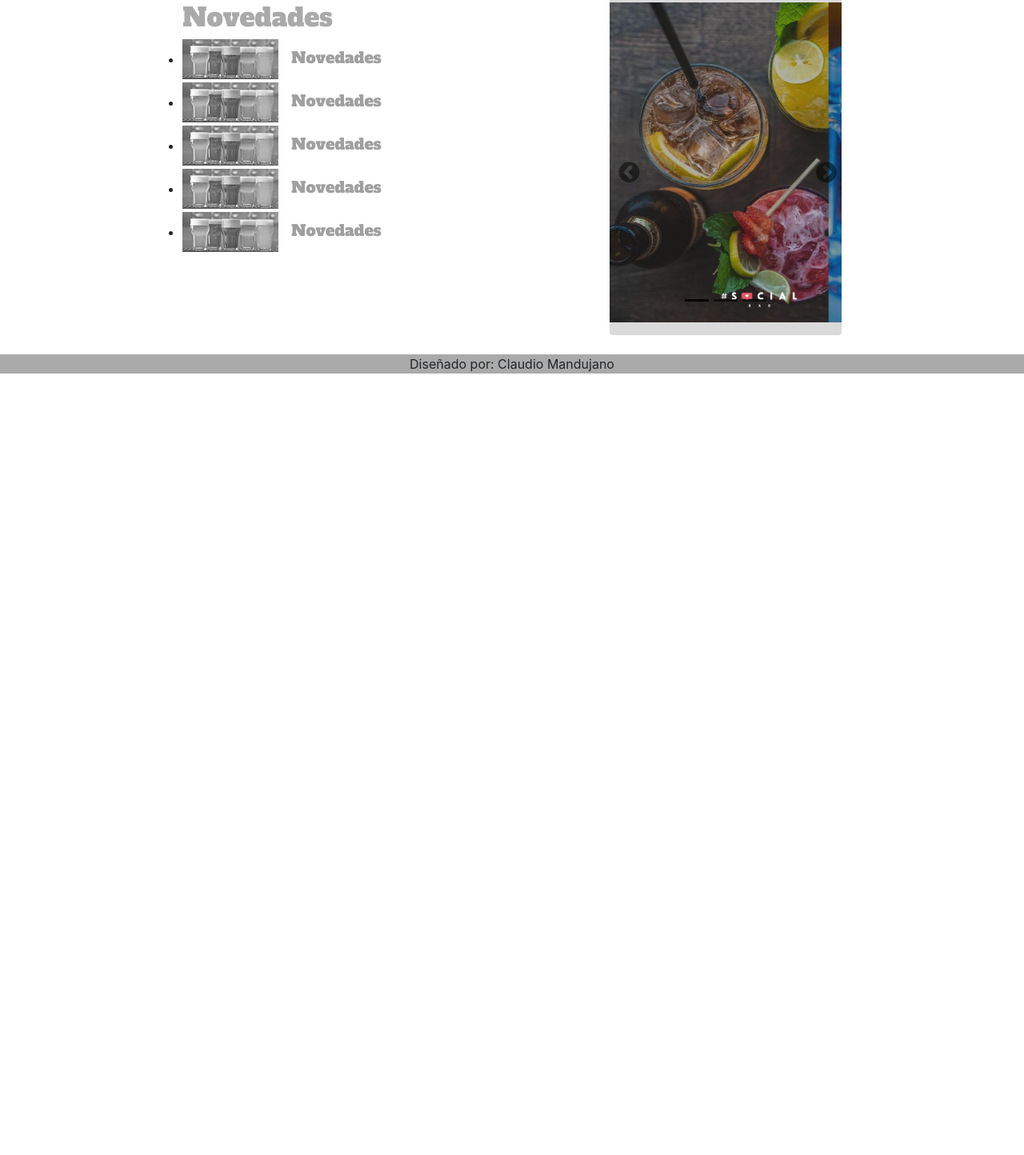
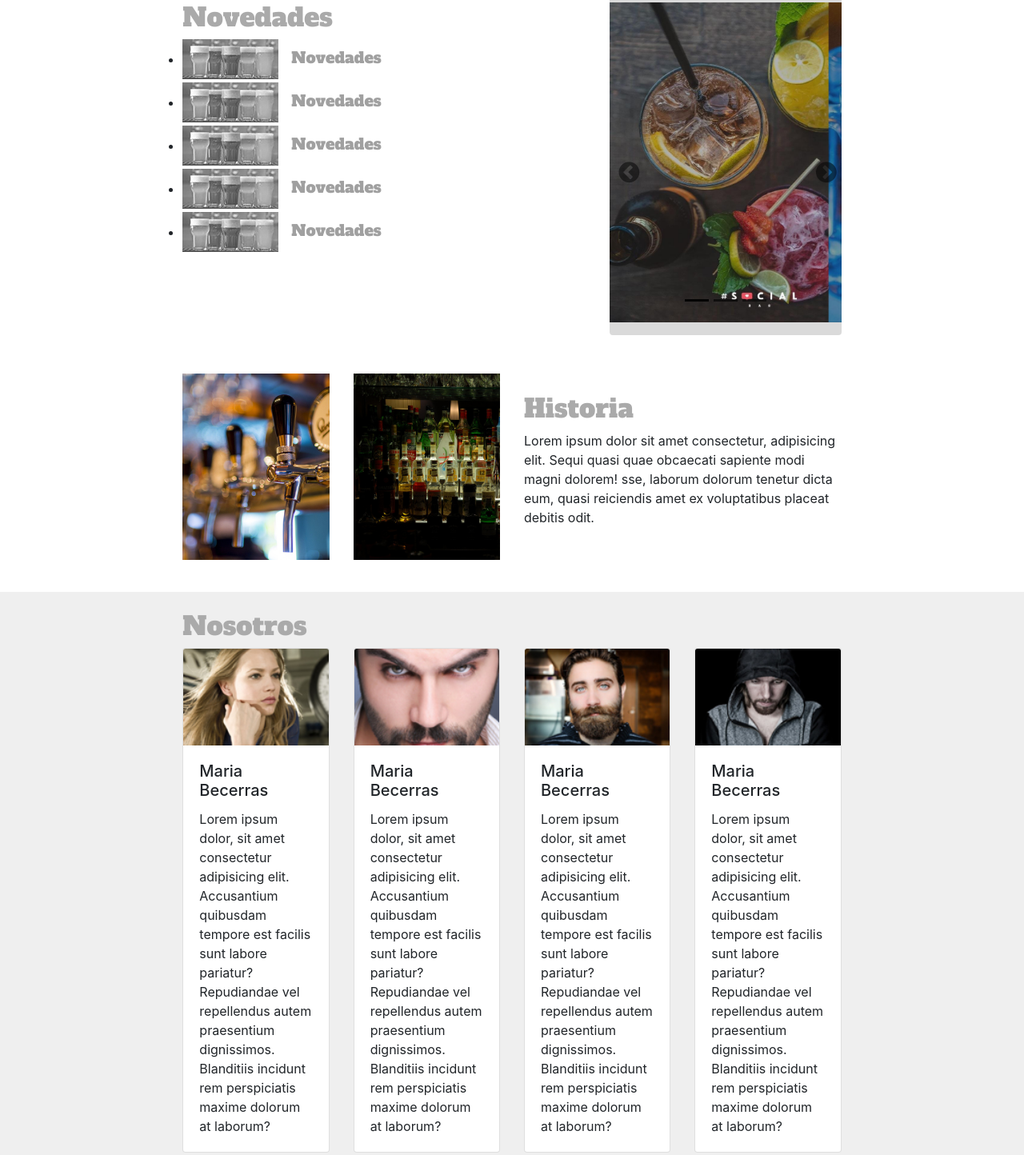
Before and after one commit to ClaudioMandujano/SocialBar, a plain HTML site: page index.html in a window 1280 px wide. Shown: the part 637-2081 px from the top of the page at 80% size. Before the commit the page ends 1120 px from the top, so only its background shows below. Drawn offline with nearby package versions, Linux system fonts and the light colour scheme.

Commit message:
Seccion nosotros

```diff
--- a/css/estilos.css
+++ b/css/estilos.css
@@ -82,3 +82,7 @@ font-family: 'Alfa Slab One', cursive;
 .carousel-indicators li {
     background-color: #000;
 }
+
+.staff {
+    background: #efefef;
+}
--- a/index.html
+++ b/index.html
@@ -122,6 +122,72 @@
     </div> <!-- cierre testimonios-->
     </div> <!-- cierre novedades-->
 
+    <div id="historia" class="row align-items-center py-4">
+      <div class="col-lg-2 col-md-3 offset-lg-2 d-none d-sm-block">
+          <img src="img/historia_1.jpg" alt="historia 1" class="img-fluid" >
+      </div>
+      <div class="col-lg-2 col-md-3 d-none d-sm-block">
+        <img src="img/historia_2.jpg" alt="historia 2" class="img-fluid" >
+      </div>
+      <div class="col-12 d-sm-none">
+        <img src="#" alt="historia 2" class="img-fluid" >
+      </div>
+      <div class="col-lg-4 col-md-6o mt-4 mt-sm-0">
+        <h2>Historia</h2>
+        <p>Lorem ipsum dolor sit amet consectetur, adipisicing elit. Sequi quasi quae obcaecati sapiente modi magni dolorem!
+          sse, laborum dolorum tenetur dicta eum, quasi reiciendis amet ex voluptatibus placeat debitis odit.</p>
+      </div>
+
+    </div>
+
+    <div id="nosotros" class="row align-items-stretch my-3 staff py-4">
+        <div class="col-lg-8 offset-lg-2">
+            <h2>Nosotros</h2>
+             <div class="card-deck">
+                <div class="card">
+                    <img src="img/nosotros01.jpg" class="card-img-top" alt="...">
+                    <div class="card-body">
+                        <h5 class="card-title">Maria Becerras</h5>
+                        <p class="card-text">Lorem ipsum dolor, sit amet consectetur adipisicing elit. Accusantium quibusdam tempore est facilis sunt labore pariatur?
+                          Repudiandae vel repellendus autem praesentium dignissimos. Blanditiis incidunt rem perspiciatis maxime dolorum at laborum?</p>
+                    </div>
+                </div>
+                <div class="card">
+                  <img src="img/nosotros02.jpg" class="card-img-top" alt="...">
+                  <div class="card-body">
+                      <h5 class="card-title">Maria Becerras</h5>
+                      <p class="card-text">Lorem ipsum dolor, sit amet consectetur adipisicing elit. Accusantium quibusdam tempore est facilis sunt labore pariatur?
+                        Repudiandae vel repellendus autem praesentium dignissimos. Blanditiis incidunt rem perspiciatis maxime dolorum at laborum?</p>
+                  </div>
+              </div>
+              <div class="card">
+                <img src="img/nosotros03.jpg" class="card-img-top" alt="...">
+                <div class="card-body">
+                    <h5 class="card-title">Maria Becerras</h5>
+                    <p class="card-text">Lorem ipsum dolor, sit amet consectetur adipisicing elit. Accusantium quibusdam tempore est facilis sunt labore pariatur?
+                      Repudiandae vel repellendus autem praesentium dignissimos. Blanditiis incidunt rem perspiciatis maxime dolorum at laborum?</p>
+                </div>
+            </div>
+            <div class="card">
+              <img src="img/nosotros04.jpg" class="card-img-top" alt="...">
+              <div class="card-body">
+                  <h5 class="card-title">Maria Becerras</h5>
+                  <p class="card-text">Lorem ipsum dolor, sit amet consectetur adipisicing elit. Accusantium quibusdam tempore est facilis sunt labore pariatur?
+                    Repudiandae vel repellendus autem praesentium dignissimos. Blanditiis incidunt rem perspiciatis maxime dolorum at laborum?</p>
+              </div>
+          </div>
+             </div>
+        </div>
+    </div>  <!-- Cierra div nosotros-->
+
+
+
+
+
+
+
+
+
  </div> <!-- cierre container fluid-->
  <footer>
      <p class="text-center">Diseñado por: Claudio Mandujano</p>
```
